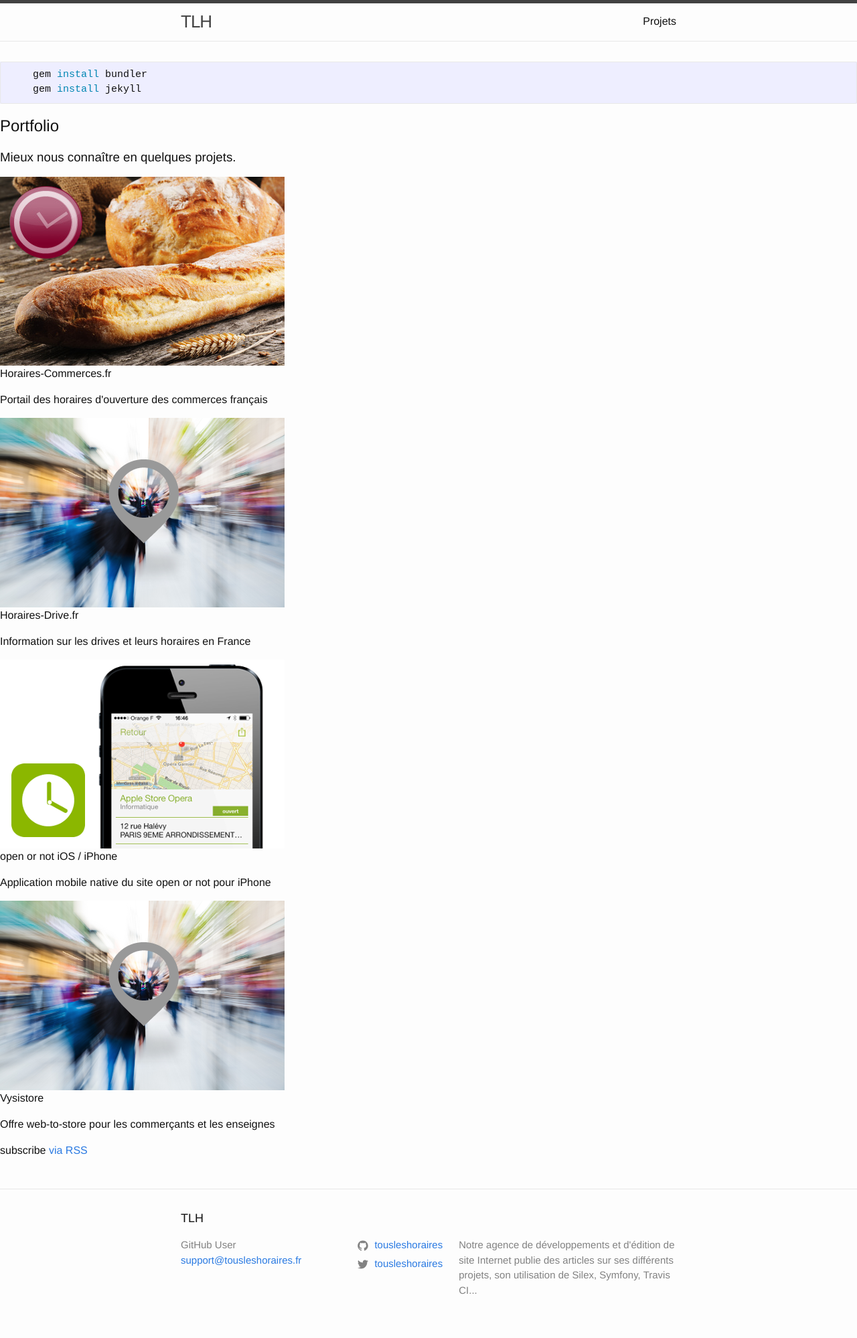
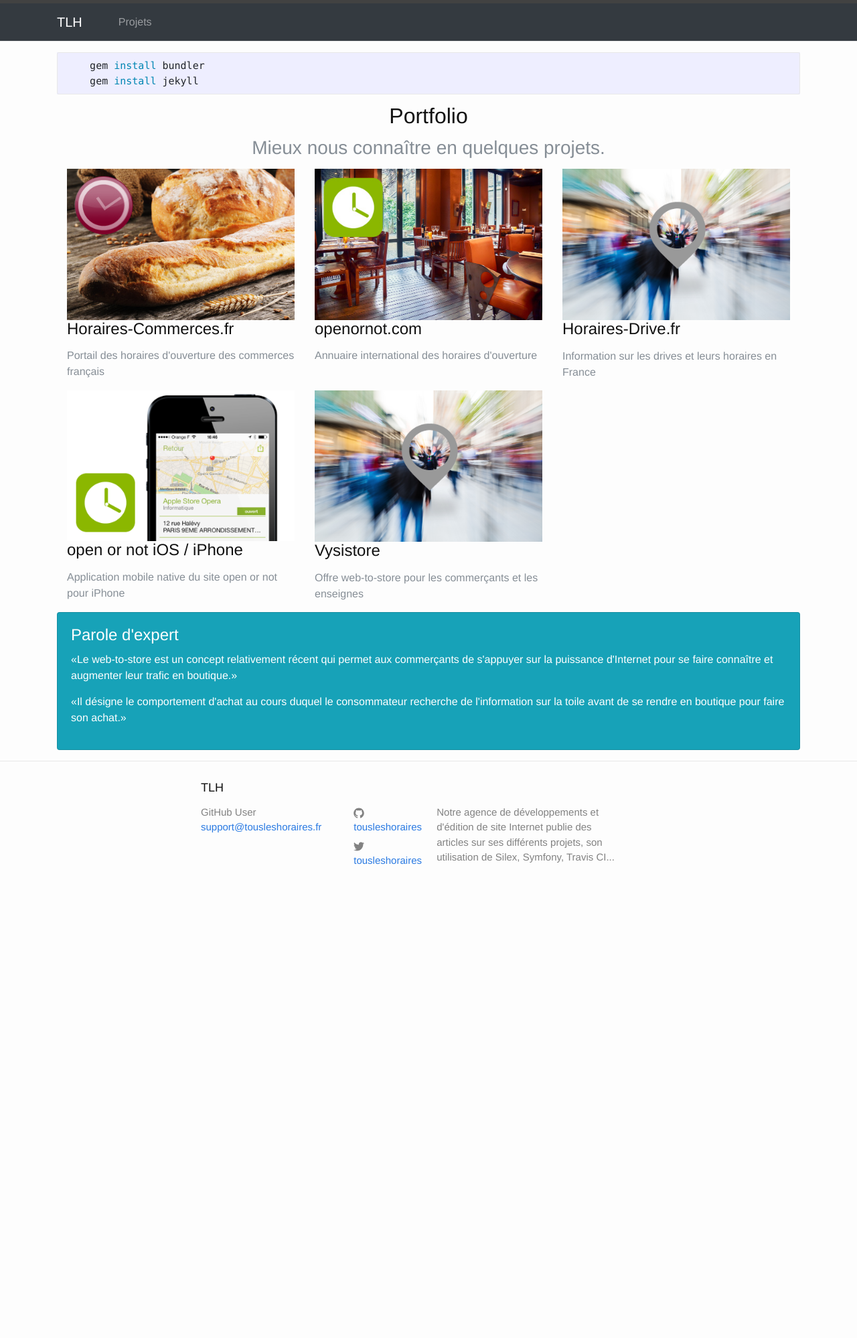
Before and after one commit to tousleshoraires/tousleshoraires.github.io, a Jekyll site: the page built from README.md, in a window 1280 px wide. Shown: the whole page at 67% size. Built offline with Jekyll 4.4.1, drawn with Linux system fonts in a browser that asks for light colours; our own code applies the rules of GitHub Pages for plain Markdown files; after the commit the page ends 1357 px from its top, so only the background shows below that.

Commit message:
Fixing the layout
Basic layout is made.
A couple of projects have been added.

```diff
--- a/_includes/head.html
+++ b/_includes/head.html
@@ -7,7 +7,7 @@
     <meta name="description" content="{{ site.description }}">
     <link rel="canonical" href="{{ page.url | replace:'index.html','' | prepend: site.baseurl | prepend: site.url }}">
     <!-- Custom CSS -->
-    <!-- <link rel="stylesheet" href="{{ "/assets/css/bootstrap.min.css" | prepend: site.baseurl }}"> -->
+    <link rel="stylesheet" href="{{ "/assets/css/bootstrap.min.css" | prepend: site.baseurl }}">
     <link rel="stylesheet" href="{{ "/assets/css/app.css" | prepend: site.baseurl }}">
 
     {% if jekyll.environment == 'production' and site.google_analytics %}
--- a/_includes/header.html
+++ b/_includes/header.html
@@ -1,32 +1,25 @@
-<header class="site-header" role="banner">
-
-  <div class="wrapper">
 {% assign default_paths = site.pages | map: "path" %}
 {% assign page_paths = site.header_pages | default: default_paths %}
-    <a class="site-title" href="{{ "/" | relative_url }}">{{ site.title | escape }}</a>
+<header class="site-header mb-3" role="banner">
+    <nav class="navbar navbar-expand-lg navbar-dark bg-dark">
+        <div class="container">
+            <a class="navbar-brand" href="{{ "/" | relative_url }}">{{ site.title | escape }}</a>
+            <button class="navbar-toggler" type="button" data-toggle="collapse" data-target="#navbarSupportedContent" aria-controls="navbarSupportedContent" aria-expanded="false" aria-label="Toggle navigation">
+                <span class="navbar-toggler-icon"></span>
+            </button>
 
+            <div class="collapse navbar-collapse" id="navbarSupportedContent">
+                <ul class="navbar-nav mr-auto">
                     {% if page_paths %}
-      <nav class="site-nav">
-        <input type="checkbox" id="nav-trigger" class="nav-trigger" />
-        <label for="nav-trigger">
-          <span class="menu-icon">
-            <svg viewBox="0 0 18 15" width="18px" height="15px">
-              <path fill="#424242" d="M18,1.484c0,0.82-0.665,1.484-1.484,1.484H1.484C0.665,2.969,0,2.304,0,1.484l0,0C0,0.665,0.665,0,1.484,0 h15.031C17.335,0,18,0.665,18,1.484L18,1.484z"/>
-              <path fill="#424242" d="M18,7.516C18,8.335,17.335,9,16.516,9H1.484C0.665,9,0,8.335,0,7.516l0,0c0-0.82,0.665-1.484,1.484-1.484 h15.031C17.335,6.031,18,6.696,18,7.516L18,7.516z"/>
-              <path fill="#424242" d="M18,13.516C18,14.335,17.335,15,16.516,15H1.484C0.665,15,0,14.335,0,13.516l0,0 c0-0.82,0.665-1.484,1.484-1.484h15.031C17.335,12.031,18,12.696,18,13.516L18,13.516z"/>
-            </svg>
-          </span>
-        </label>
-
-        <div class="trigger">
                         {% for path in page_paths %}
                             {% assign my_page = site.pages | where: "path", path | first %}
                             {% if my_page.title and my_page.menu %}
-            <a class="page-link" href="{{ my_page.url | relative_url }}">{{ my_page.title | escape }}</a>
+                            <li class="nav-item"><a class="nav-link" href="{{ my_page.url | relative_url }}">{{ my_page.title | escape }}</a></li>
                             {% endif %}
                         {% endfor %}
+                    {% endif %}
+                </ul>
+            </div>
         </div>
     </nav>
-    {% endif %}
-  </div>
 </header>
--- a/_layouts/default.html
+++ b/_layouts/default.html
@@ -7,10 +7,8 @@
 
     {% include header.html %}
 
-    <div class="page-content site-header-bglogo">
-      <div class="wrap">
+    <div class="container">
       {{ content }}
-      </div>
     </div>
 
     {% include footer.html %}
--- a/_layouts/home.html
+++ b/_layouts/home.html
@@ -2,7 +2,7 @@
 layout: default
 ---
 
-<div class="home">
+<div class="home mb-3">
 
   {{ content }}
 
@@ -16,7 +16,7 @@
         </div>
         <div class="row">
             <div class="col-md-4 col-sm-6 portfolio-item">
-                <a href="#portfolioModal1" class="portfolio-link" data-toggle="modal">
+                <a href="{{ "projets/edition-horaires-commerces/" | relative_url }}" class="portfolio-link" data-toggle="modal">
                     <div class="portfolio-hover">
                         <div class="portfolio-hover-content">
                             <i class="fa fa-plus fa-3x"></i>
@@ -27,6 +27,20 @@
                 <div class="portfolio-caption">
                     <h4>Horaires-Commerces.fr</h4>
                     <p class="text-muted">Portail des horaires d'ouverture des commerces français</p>
+                </div>
+            </div>
+            <div class="col-md-4 col-sm-6 portfolio-item">
+                <a href="{{ "projets/edition-openornot/" | relative_url }}" class="portfolio-link" data-toggle="modal">
+                    <div class="portfolio-hover">
+                        <div class="portfolio-hover-content">
+                            <i class="fa fa-plus fa-3x"></i>
+                        </div>
+                    </div>
+                    <img src="/assets/img/portfolio/openornot.jpg" class="img-responsive" alt="openornot.com">
+                </a>
+                <div class="portfolio-caption">
+                    <h4>openornot.com</h4>
+                    <p class="text-muted">Annuaire international des horaires d'ouverture</p>
                 </div>
             </div>
             <div class="col-md-4 col-sm-6 portfolio-item">
@@ -91,6 +105,15 @@
   </ul>
   -->
 
-  <p class="rss-subscribe">subscribe <a href="{{ "/feed.xml" | relative_url }}">via RSS</a></p>
+  <!-- <p class="rss-subscribe">subscribe <a href="{{ "/feed.xml" | relative_url }}">via RSS</a></p> -->
+
+    <div class="card text-white bg-info">
+        <div class="card-body">
+            <h4 class="card-title">Parole d'expert</h4>
+            <p>«Le web-to-store est un concept relativement récent qui permet aux commerçants de s'appuyer sur la puissance d'Internet pour se faire connaître et augmenter leur trafic en boutique.»</p>
+
+            <p>«Il désigne le comportement d'achat au cours duquel le consommateur recherche de l'information sur la toile avant de se rendre en boutique pour faire son achat.»</p>
+        </div>
+    </div>
 
 </div>
```
Also changed, not shown: _layouts/page.html (+7 -7 lines), projets/application-mobile-horaires-commerces.md (added, +67 -0 lines), projets/edition-horaires-commerces.md (+4 -4 lines), projets/edition-openornot.md (added, +59 -0 lines), assets/css/bootstrap.min.css, assets/img/portfolio/openornot.jpg (added). Lines whose indentation alone changed are shown as unchanged.
